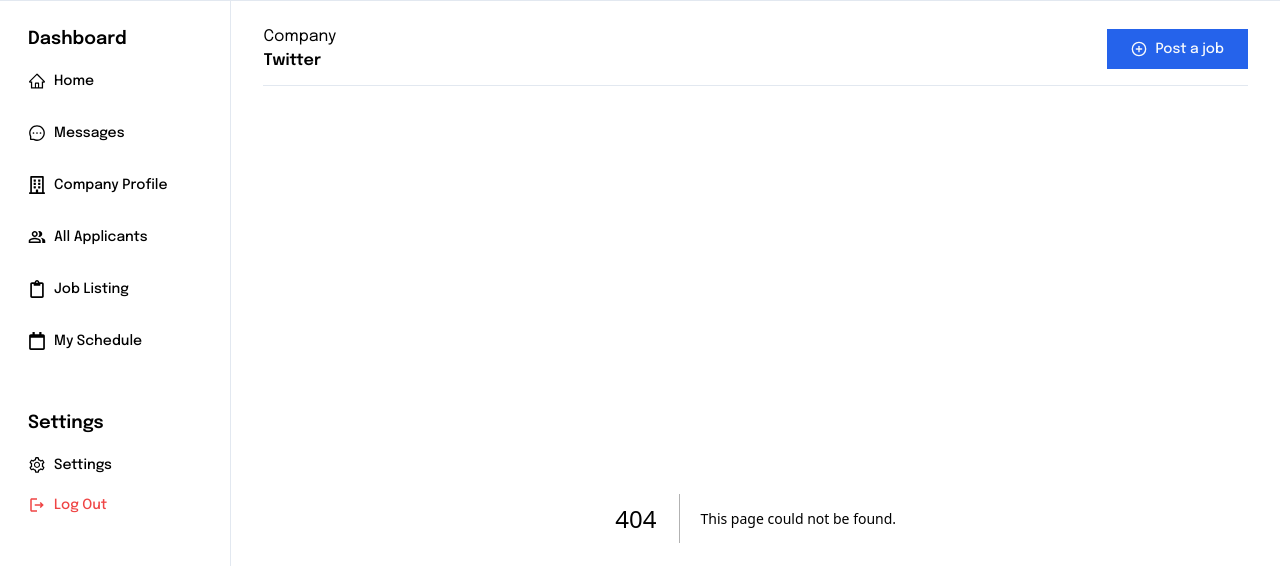
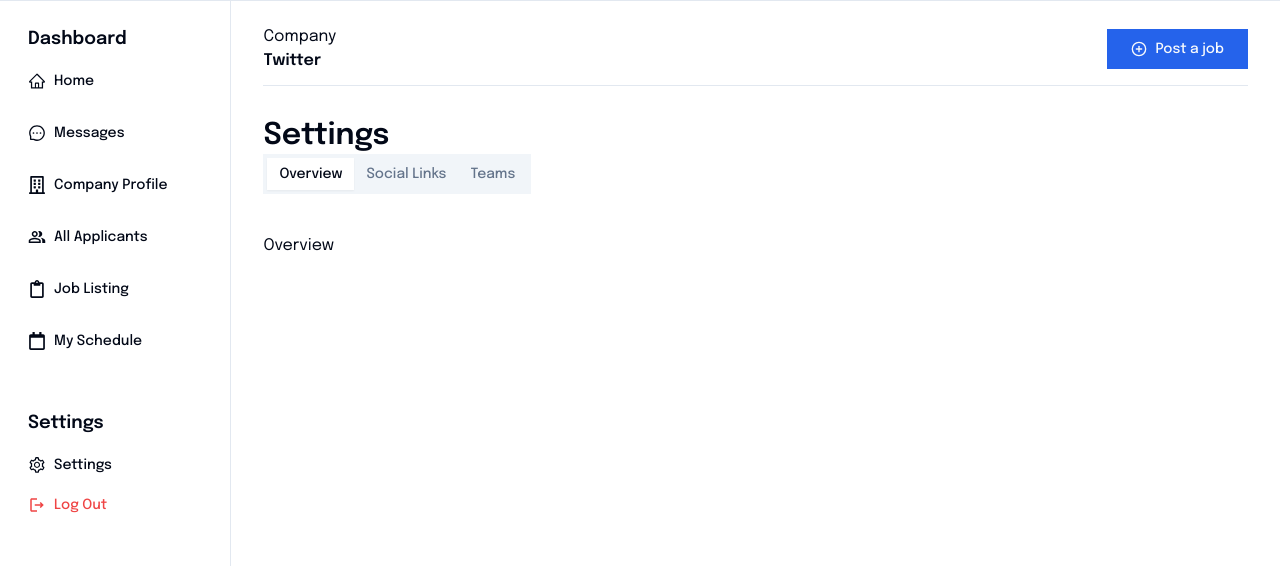
Before and after one commit to Mgkusumaputra/bwa-dashboard-job-portal, a Next.js app: page /settings in a window 1280 px wide. Before the commit this address had no page. Shown: the top 566 px of the page. Built offline with nearby package versions, Linux system fonts and the light colour scheme.

Commit message:
feat: intialize settings page

```diff
--- /dev/null
+++ b/src/app/settings/page.tsx
@@ -0,0 +1,20 @@
+import { Tabs, TabsContent, TabsList, TabsTrigger } from "@/components/ui/tabs";
+import React from "react";
+
+export default function Settings() {
+  return (
+    <div>
+      <h1 className="font-semibold text-3xl">Settings</h1>
+      <Tabs defaultValue="overview">
+        <TabsList className="mb-8">
+          <TabsTrigger value="overview">Overview</TabsTrigger>
+          <TabsTrigger value="socialLinks">Social Links</TabsTrigger>
+          <TabsTrigger value="teams">Teams</TabsTrigger>
+        </TabsList>
+        <TabsContent value="overview">Overview</TabsContent>
+        <TabsContent value="socialLinks">Social Links</TabsContent>
+        <TabsContent value="teams">Teams</TabsContent>
+      </Tabs>
+    </div>
+  );
+}
--- a/src/components/layouts/sidebar/index.tsx
+++ b/src/components/layouts/sidebar/index.tsx
@@ -72,6 +72,7 @@ export default function Sidebar() {
           <Button
             variant="ghost"
             className=" w-full justify-start rounded-none hover:text-primary"
+            onClick={() => router.push("/settings")}
           >
             <AiOutlineSetting className="mr-2 text-lg" />
             Settings
```
